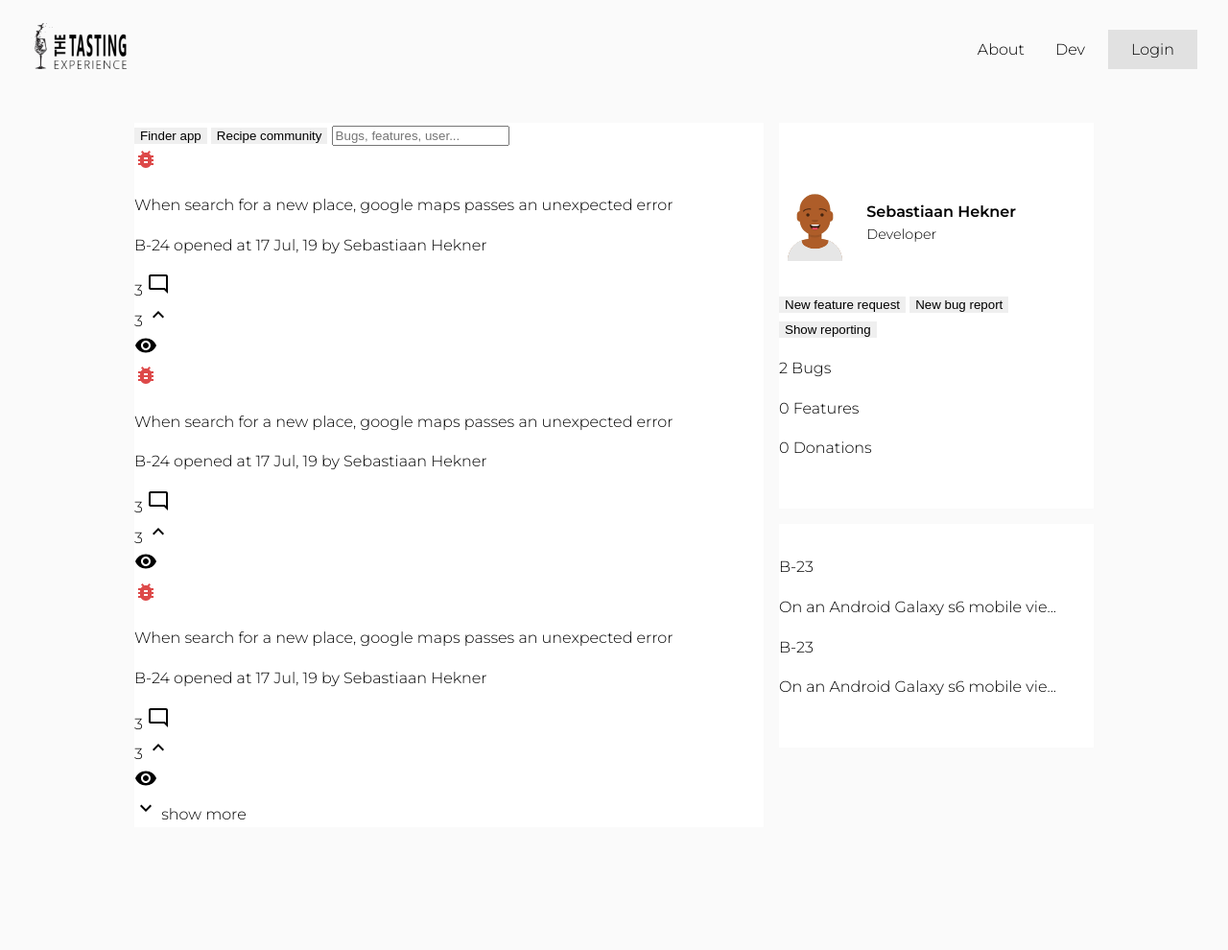
After one commit to Seboeb/ci-4th-milestone, a Django app: page /dashboard/ in a window 1280 px wide. The commit adds this page. Shown: the whole page at 96% size. Run offline with Django 3.2, Linux system fonts and the light colour scheme.

Commit message:
Initial html structure dev panel

```diff
--- a/ci_4th_milestone/settings.py
+++ b/ci_4th_milestone/settings.py
@@ -50,6 +50,7 @@ INSTALLED_APPS = [
     'django_forms_bootstrap',
     'accounts',
     'tickets',
+    'dev_panel',
 ]
 
 MIDDLEWARE = [
--- a/ci_4th_milestone/urls.py
+++ b/ci_4th_milestone/urls.py
@@ -19,6 +19,7 @@ from accounts.views import index, about
 
 from accounts import urls as accounts_urls
 from tickets import urls as tickets_urls
+from dev_panel import urls as dashboard_urls
 
 urlpatterns = [
     url(r'^admin/', admin.site.urls),
@@ -26,4 +27,5 @@ urlpatterns = [
     url(r'^about$', about, name='about'),
     url(r'^accounts/', include(accounts_urls)),
     url(r'^tickets/', include(tickets_urls)),
+    url(r'^dashboard/', include(dashboard_urls)),
 ]
--- /dev/null
+++ b/dev_panel/admin.py
@@ -0,0 +1,3 @@
+from django.contrib import admin
+
+# Register your models here.
--- /dev/null
+++ b/dev_panel/apps.py
@@ -0,0 +1,5 @@
+from django.apps import AppConfig
+
+
+class DevelopDashboardConfig(AppConfig):
+    name = 'develop_dashboard'
--- /dev/null
+++ b/dev_panel/models.py
@@ -0,0 +1,3 @@
+from django.db import models
+
+# Create your models here.
--- /dev/null
+++ b/dev_panel/templates/dev_panel.html
@@ -0,0 +1,126 @@
+{% extends 'base.html' %}
+
+{% load static %}
+
+{% block page_title %}Dashboard - The Tasting Experience{% endblock %}
+
+{% block main_content %}
+<div class="container content dev-panel">
+
+  <!-- Main panel -->
+  <main>
+    <!-- Header with controls -->
+    <div class="controls">
+      <button>Finder app</button>
+      <button>Recipe community</button>
+      <input type="text" placeholder="Bugs, features, user...">
+    </div>
+
+    <!-- Ticket list -->
+    <div class="list">
+      <div class="ticket-list-item">
+        <img src="{% static 'img/bug-report-red.svg' %}" alt="bug_report">
+        <p class="title">When search for a new place, google maps passes an unexpected error</p>
+        <p class="subtitle">B-24 opened at 17 Jul, 19 by Sebastiaan Hekner</p>
+        <div class="icons">
+          <div class="icon">
+            <span>3</span>
+            <img src="{% static 'img/comment3.svg' %}" alt="comments">
+          </div>
+          <div class="icon">
+            <span>3</span>
+            <img src="{% static 'img/up-vote.svg' %}" alt="upvote">
+          </div>
+          <a href=""><img src="{% static 'img/eye-filled.svg' %}" alt="add to watchlist"></a>
+        </div>
+      </div>
+
+      <div class="ticket-list-item">
+        <img src="{% static 'img/bug-report-red.svg' %}" alt="bug_report">
+        <p class="title">When search for a new place, google maps passes an unexpected error</p>
+        <p class="subtitle">B-24 opened at 17 Jul, 19 by Sebastiaan Hekner</p>
+        <div class="icons">
+          <div class="icon">
+            <span>3</span>
+            <img src="{% static 'img/comment3.svg' %}" alt="comments">
+          </div>
+          <div class="icon">
+            <span>3</span>
+            <img src="{% static 'img/up-vote.svg' %}" alt="upvote">
+          </div>
+          <a href=""><img src="{% static 'img/eye-filled.svg' %}" alt="add to watchlist"></a>
+        </div>
+      </div>
+
+      <div class="ticket-list-item">
+        <img src="{% static 'img/bug-report-red.svg' %}" alt="bug_report">
+        <p class="title">When search for a new place, google maps passes an unexpected error</p>
+        <p class="subtitle">B-24 opened at 17 Jul, 19 by Sebastiaan Hekner</p>
+        <div class="icons">
+          <div class="icon">
+            <span>3</span>
+            <img src="{% static 'img/comment3.svg' %}" alt="comments">
+          </div>
+          <div class="icon">
+            <span>3</span>
+            <img src="{% static 'img/up-vote.svg' %}" alt="upvote">
+          </div>
+          <a href=""><img src="{% static 'img/eye-filled.svg' %}" alt="add to watchlist"></a>
+        </div>
+      </div>
+    </div>
+
+    <!-- Extend list -->
+    <div class="load-more">
+      <img src="{% static 'img/arrow-down.svg' %}" alt="load more">
+      <span>show more</span>
+    </div>
+
+
+  </main>
+
+  <!-- Dashboard panel -->
+  <section class="dashboard-card">
+    <div class="main">
+      <div class="profile-card">
+        <div class="avatar">
+          <img src="{% static 'img/sebastiaan.svg' %}" alt="Sebastiaan Hekner">
+        </div>
+        <div class="personal">
+          <span class="name">Sebastiaan Hekner</span>
+          <p>Developer</p>
+        </div>
+      </div>
+      <div class="ruler"></div>
+      <button>New feature request</button>
+      <button>New bug report</button>
+      <button>Show reporting</button>
+    </div>
+    <div class="details"></div>
+    <div class="summary">
+      <p>2 Bugs</p>
+      <p>0 Features</p>
+      <p>0 Donations</p>
+    </div>
+    <div class="tickets-created-list">
+
+    </div>
+
+  </section>
+
+  <!-- Watchlist panel -->
+  <section class="watchlist-card">
+    <div class="watchlist-item">
+      <span>B-23</span>
+      <p>On an Android Galaxy s6 mobile vie...</p>
+    </div>
+    <div class="watchlist-item">
+      <span>B-23</span>
+      <p>On an Android Galaxy s6 mobile vie...</p>
+    </div>
+  </section>
+  <section> </section>
+
+</div>
+
+{% endblock %}
--- /dev/null
+++ b/dev_panel/tests.py
@@ -0,0 +1,3 @@
+from django.test import TestCase
+
+# Create your tests here.
--- /dev/null
+++ b/dev_panel/urls.py
@@ -0,0 +1,6 @@
+from django.conf.urls import url
+from .views import dev_panel
+
+urlpatterns = [
+    url(r'^$', dev_panel, name='dev_panel'),
+]
--- /dev/null
+++ b/dev_panel/views.py
@@ -0,0 +1,7 @@
+from django.shortcuts import render
+
+
+def dev_panel(request):
+    """Returns the homepage of the dashboard"""
+
+    return render(request, 'dev_panel.html')
--- a/static/css/main.css
+++ b/static/css/main.css
@@ -241,6 +241,58 @@ header nav ul li:last-child {
 
 .container.content section {
   padding: 2em 0;
+}
+
+.container.dev-panel {
+  display: -ms-grid;
+  display: grid;
+  -ms-grid-columns: 100%;
+      grid-template-columns: 100%;
+  -ms-grid-rows: auto;
+      grid-template-rows: auto;
+      grid-template-areas: "main";
+}
+
+@media only screen and (min-width: 1025px) {
+  .container.dev-panel {
+    -ms-grid-columns: 2fr 1fr;
+        grid-template-columns: 2fr 1fr;
+    -ms-grid-rows: minmax(50px, auto) minmax(50px, auto) minmax(0, auto);
+        grid-template-rows: minmax(50px, auto) minmax(50px, auto) minmax(0, auto);
+    gap: 1em;
+        grid-template-areas: "main dashboard" "main watchlist" "main empty";
+  }
+}
+
+.container.dev-panel main {
+  -ms-grid-row: 1;
+  -ms-grid-column: 1;
+  grid-area: main;
+  background: white;
+}
+
+.container.dev-panel section {
+  display: none;
+}
+
+@media only screen and (min-width: 1025px) {
+  .container.dev-panel section {
+    display: block;
+  }
+}
+
+.container.dev-panel section:nth-of-type(1) {
+  grid-area: dashboard;
+  background: white;
+}
+
+.container.dev-panel section:nth-of-type(2) {
+  grid-area: watchlist;
+  background: white;
+}
+
+.container.dev-panel section:nth-of-type(3) {
+  grid-area: empty;
 }
 
 .container hr {
--- a/static/css/partials/_containers.scss
+++ b/static/css/partials/_containers.scss
@@ -33,6 +33,49 @@
     }
   }
 
+  &.dev-panel {
+    display: grid;
+    grid-template-columns: 100%;
+    grid-template-rows: auto;
+    grid-template-areas:
+      "main";
+
+
+    @include respond-to(medium-screens) {
+      grid-template-columns: 2fr 1fr;
+      grid-template-rows: minmax(50px, auto) minmax(50px, auto) minmax(0, auto);
+      gap: 1em;
+      grid-template-areas:
+        "main dashboard"
+        "main watchlist"
+        "main empty";
+    }
+
+    main {
+      grid-area: main;
+      background: white;
+    }
+
+    section {
+      display: none;
+      @include respond-to(medium-screens) { display: block }
+    }
+
+    section:nth-of-type(1) {
+      grid-area: dashboard;
+      background: white;
+    }
+
+    section:nth-of-type(2) {
+      grid-area: watchlist;
+      background: white;
+    }
+    section:nth-of-type(3) {
+      grid-area: empty;
+    }
+
+  }
+
   hr {
     border-color: rgba(0,0,0,0.1);
   }
--- a/templates/base.html
+++ b/templates/base.html
@@ -29,7 +29,7 @@
     <nav>
       <ul>
         <li><a href="{% url 'about' %}" class="{% if index %}white{% endif %}">About</a></li>
-        <li><a href="#" class="{% if index %}white{% endif %}">Dev</a></li>
+        <li><a href="{% url 'dev_panel' %}" class="{% if index %}white{% endif %}">Dev</a></li>
         {% if user.is_authenticated %}
         <li><a href="{% url 'logout' %}" class="{% if index %}white{% endif %}">Logout</a></li>
         {% else %}
```
Also changed, not shown: dev_panel/__init__.py (added), dev_panel/migrations/__init__.py (added), 1 other file.
